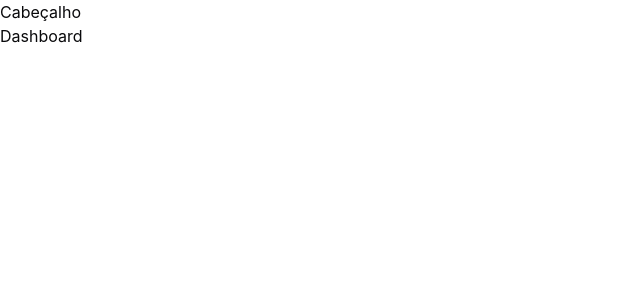
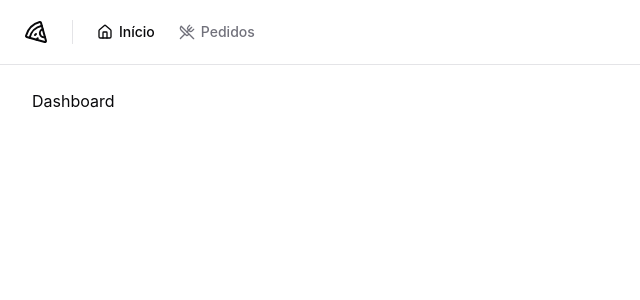
Before and after one commit to Robson16/pizza-shop-web, a React (Vite) app: page / in a window 1280 px wide. Shown: the top 300 px of the page, without its empty margins (0-640 px from the left). Built offline with nearby package versions, Linux system fonts and the light colour scheme.

Commit message:
Páginas e componentes (UI) - Layout do app com cabeçalho

```diff
--- a/package.json
+++ b/package.json
@@ -37,6 +37,7 @@
   "dependencies": {
     "@hookform/resolvers": "5.2.2",
     "@radix-ui/react-label": "2.1.8",
+    "@radix-ui/react-separator": "1.1.8",
     "@radix-ui/react-slot": "1.2.4",
     "@tailwindcss/vite": "4.1.17",
     "class-variance-authority": "0.7.1",
--- /dev/null
+++ b/src/components/header.tsx
@@ -0,0 +1,27 @@
+import { Home, Pizza, UtensilsCrossed } from 'lucide-react'
+
+import { NavLink } from './nav-link'
+import { Separator } from './ui/separator'
+
+export function Header() {
+  return (
+    <header className="border-b">
+      <div className="flex h-16 items-center gap-6 px-6">
+        <Pizza className="h-6 w-6" />
+
+        <Separator orientation="vertical" className="h-6" />
+
+        <nav className="flex items-center space-x-4 lg:space-x-6">
+          <NavLink to="/">
+            <Home className="h-4 w-4" />
+            Início
+          </NavLink>
+          <NavLink to="/orders">
+            <UtensilsCrossed className="h-4 w-4" />
+            Pedidos
+          </NavLink>
+        </nav>
+      </div>
+    </header>
+  )
+}
--- /dev/null
+++ b/src/components/nav-link.tsx
@@ -0,0 +1,15 @@
+import { Link, type LinkProps, useLocation } from 'react-router-dom'
+
+export interface NavLinkProps extends LinkProps {}
+
+export function NavLink(props: NavLinkProps) {
+  const { pathname } = useLocation()
+
+  return (
+    <Link
+      data-current={pathname === props.to}
+      className="text-muted-foreground hover:text-foreground data-[current=true]:text-foreground flex items-center gap-1.5 text-sm font-medium"
+      {...props}
+    />
+  )
+}
--- /dev/null
+++ b/src/components/ui/separator.tsx
@@ -0,0 +1,29 @@
+import * as React from "react"
+import * as SeparatorPrimitive from "@radix-ui/react-separator"
+
+import { cn } from "@/lib/utils"
+
+const Separator = React.forwardRef<
+  React.ElementRef<typeof SeparatorPrimitive.Root>,
+  React.ComponentPropsWithoutRef<typeof SeparatorPrimitive.Root>
+>(
+  (
+    { className, orientation = "horizontal", decorative = true, ...props },
+    ref
+  ) => (
+    <SeparatorPrimitive.Root
+      ref={ref}
+      decorative={decorative}
+      orientation={orientation}
+      className={cn(
+        "shrink-0 bg-border",
+        orientation === "horizontal" ? "h-[1px] w-full" : "h-full w-[1px]",
+        className
+      )}
+      {...props}
+    />
+  )
+)
+Separator.displayName = SeparatorPrimitive.Root.displayName
+
+export { Separator }
--- a/src/pages/_layouts/app.tsx
+++ b/src/pages/_layouts/app.tsx
@@ -1,10 +1,13 @@
 import { Outlet } from 'react-router-dom'
+
+import { Header } from '@/components/header'
 
 export function AppLayout() {
   return (
-    <div>
-      <h1>Cabeçalho</h1>
-      <div>
+    <div className="flex min-h-screen flex-col antialiased">
+      <Header />
+
+      <div className="flex flex-1 flex-col gap-4 p-8 pt-6">
         <Outlet />
       </div>
     </div>
--- a/src/pages/_layouts/auth.tsx
+++ b/src/pages/_layouts/auth.tsx
@@ -3,7 +3,7 @@
 
 export function AuthLayout() {
   return (
-    <div className="grid min-h-screen grid-cols-2">
+    <div className="grid min-h-screen grid-cols-2 antialiased">
       <div className="border-foreground/5 bg-muted text-muted-foreground flex h-full flex-col justify-between border-r p-10">
         <div className="text-foreground flex items-center gap-3 text-lg font-medium">
           <Pizza className="h-5 w-5" />
```
Also changed, not shown: 1 other file (tests, documents, lock files or other folders).
